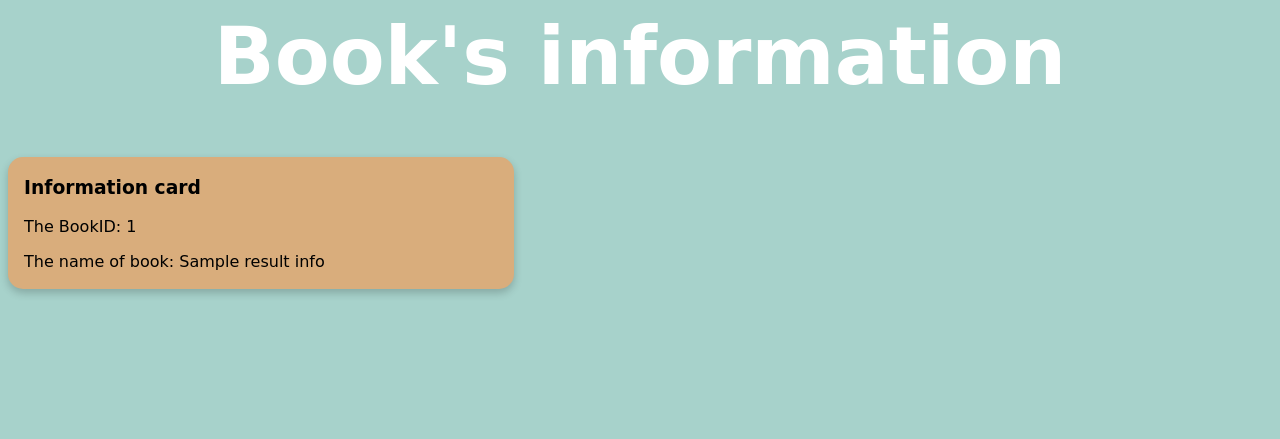
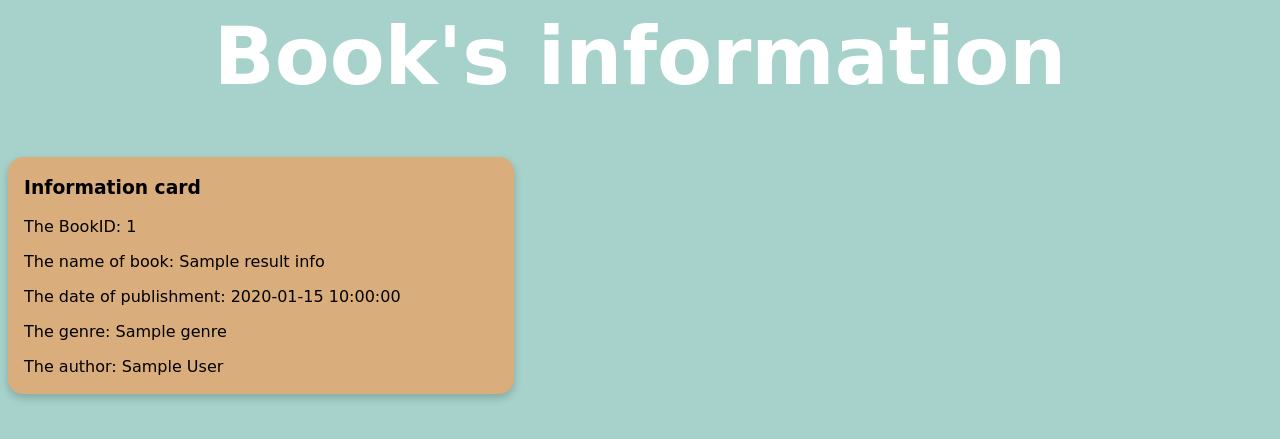
Before and after one commit to shivanshudwivedi/DexM-Movies, a Flask app: template UI/templates/info_result.html in a window 1280 px wide. Shown: the top 439 px of the page. Run offline with Flask 3, Linux system fonts and the light colour scheme; the template is opened without the code that fills it: most values are stand-ins (such as "Sample title", 1, 10 or a date in 2020).

Commit message:
Update UI
Updated the UI by adding the new sections (author, genre, date)

```diff
--- a/UI/templates/info_result.html
+++ b/UI/templates/info_result.html
@@ -11,7 +11,9 @@
 	    <h3><b>Information card</b></h3>
 	    <p>The BookID: {{result_info['bookId']}}</p>
 		<p>The name of book: {{ result_info['name']}}</p>
-		<p></p>
+		<p>The date of publishment: {{ result_info['date']}}</p>
+		<p>The genre: {{ result_info['genre']}}</p>
+		<p>The author: {{ result_info['author']}}</p>
 	  </div>
 	</div>
 </body>
```
